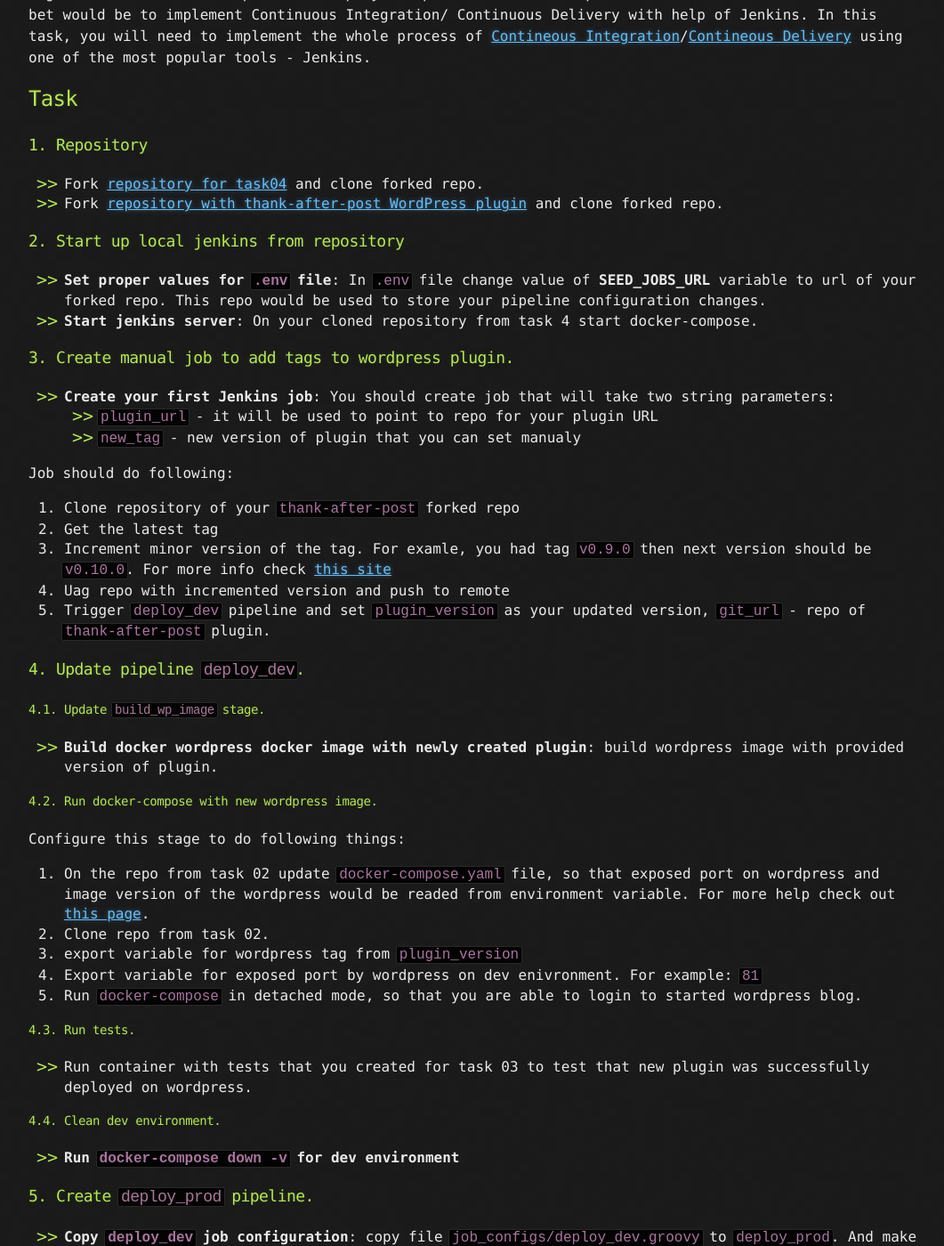
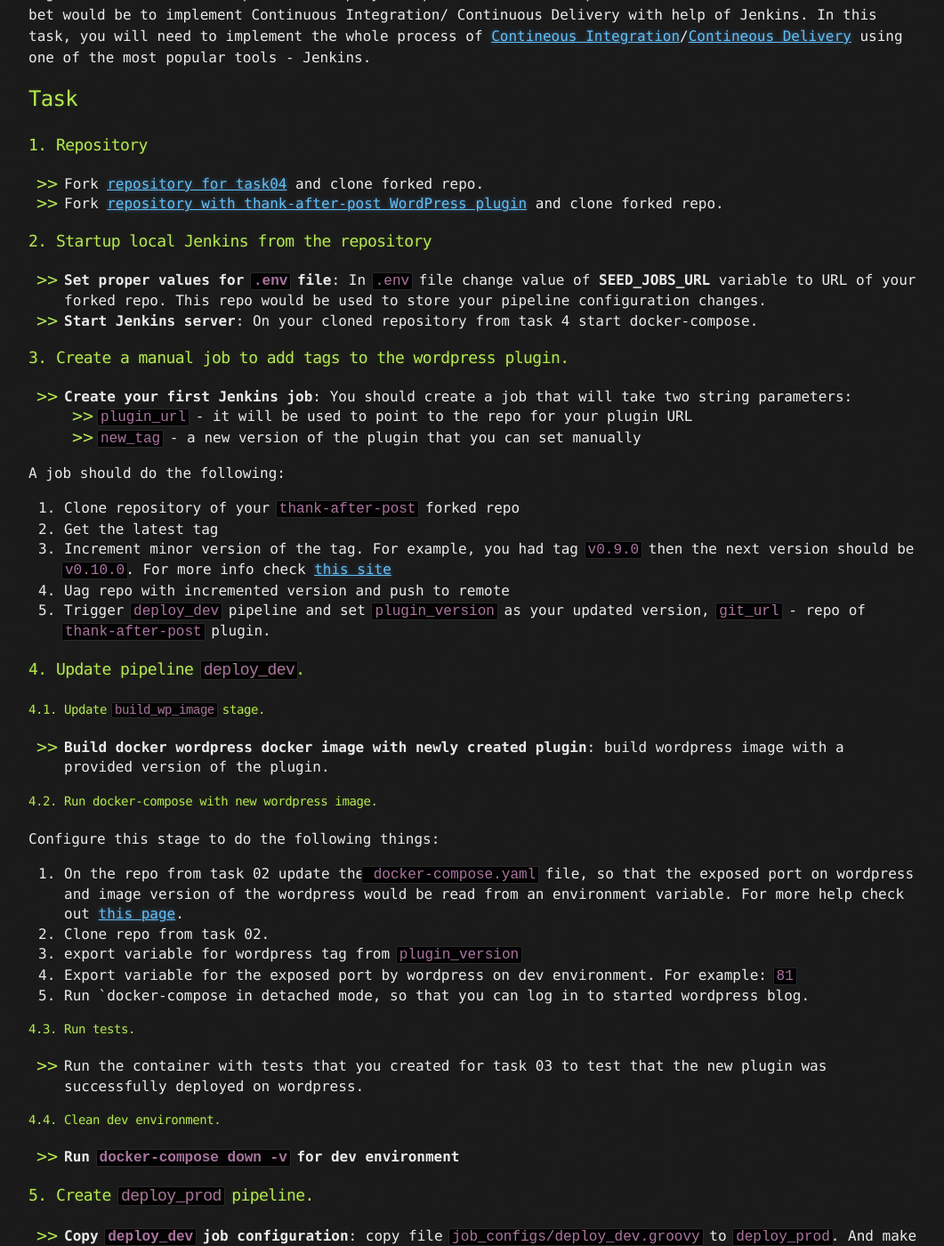
Before and after one commit to korney4eg/korney4eg.github.io, a Jekyll site: the page built from tasks/_posts/2021-02-01-phase2-task4-setup-ci-cd.md, in a window 1280 px wide and 1400 px high, scrolled down 290 px. Shown: the whole window at 89% size, without its empty margins (108-1169 px from the left). Built offline with Jekyll 4.4.1, drawn with Linux system fonts in a browser that asks for light colours; some of the changed text lies outside the part shown.

Commit message:
fix grammar

```diff
--- a/tasks/_posts/2021-02-01-phase2-task4-setup-ci-cd.md
+++ b/tasks/_posts/2021-02-01-phase2-task4-setup-ci-cd.md
@@ -12,7 +12,6 @@ Mei - the main developer started actively working on the Wordpress plugin. Toget
 <!--more-->
 In this task, you will need to implement the whole process of [Contineous Integration](https://www.martinfowler.com/articles/continuousIntegration.html)/[Contineous Delivery](https://www.martinfowler.com/delivery.html) using one of the most popular tools - Jenkins.
 
-
 ## Task
 
 ### 1. Repository
@@ -20,22 +19,22 @@ In this task, you will need to implement the whole process of [Contineous Integr
 * Fork [repository for task04](https://github.com/learningdevops-makvaz-com/phase02_task04) and clone forked repo.
 * Fork [repository with thank-after-post WordPress plugin](https://github.com/korney4eg/thank-after-post-plugin) and clone forked repo.
 
-### 2. Start up local jenkins from repository
+### 2. Startup local Jenkins from the repository
 
-* **Set proper values for `.env` file**: In `.env` file change value of **SEED_JOBS_URL** variable to url of your forked repo. This repo would be used to store your pipeline configuration changes.
-* **Start jenkins server**: On your cloned repository from task 4 start docker-compose.
+* **Set proper values for `.env` file**: In `.env` file change value of **SEED_JOBS_URL** variable to URL of your forked repo. This repo would be used to store your pipeline configuration changes.
+* **Start Jenkins server**: On your cloned repository from task 4 start docker-compose.
 
-### 3. Create manual job to add tags to wordpress plugin.
+### 3. Create a manual job to add tags to the wordpress plugin.
 
 * **Create your first Jenkins job**:
-You should create job that will take two string parameters:
-  * `plugin_url` - it will be used to point to repo for your plugin URL
-  * `new_tag` - new version of plugin that you can set manualy
+You should create a job that will take two string parameters:
+  * `plugin_url` - it will be used to point to the repo for your plugin URL
+  * `new_tag` - a new version of the plugin that you can set manually
 
-Job should do following:
+A job should do the following:
   1. Clone repository of your `thank-after-post` forked repo
   2. Get the latest tag
-  3. Increment minor version of the tag. For examle, you had tag `v0.9.0` then next version should be `v0.10.0`. For more info check [this site](https://semver.org/)
+  3. Increment minor version of the tag. For example, you had tag `v0.9.0` then the next version should be `v0.10.0`. For more info check [this site](https://semver.org/)
   4. Uag repo with incremented version and push to remote
   5. Trigger `deploy_dev` pipeline and set `plugin_version` as your updated version, `git_url` - repo of `thank-after-post` plugin.
 
@@ -43,20 +42,20 @@ Job should do following:
 
 #### 4.1. Update `build_wp_image` stage.
 
-* **Build docker wordpress docker image with newly created plugin**: build wordpress image with provided version of plugin.
+* **Build docker wordpress docker image with newly created plugin**: build wordpress image with a provided version of the plugin.
 
 #### 4.2. Run docker-compose with new wordpress image.
 
-Configure this stage to do following things:
-  1. On the repo from task 02 update `docker-compose.yaml` file, so that exposed port on wordpress and image version of the wordpress would be readed from environment variable. For more help check out [this page](https://docs.docker.com/compose/environment-variables/).
-  2. Clone repo from  task 02.
+Configure this stage to do the following things:
+  1. On the repo from task 02 update the` docker-compose.yaml` file, so that the exposed port on wordpress and image version of the wordpress would be read from an environment variable. For more help check out [this page](https://docs.docker.com/compose/environment-variables/).
+  2. Clone repo from task 02.
   3. export variable for wordpress tag from `plugin_version`
-  4. Export variable for exposed port by wordpress on dev enivronment. For example: `81`
-  5. Run `docker-compose` in detached mode, so that you are able to login to started wordpress blog.
+  4. Export variable for the exposed port by wordpress on dev environment. For example: `81`
+  5. Run `docker-compose in detached mode, so that you can log in to started wordpress blog.
 
 #### 4.3. Run tests.
 
-* Run container with tests that you created for task 03 to test that new plugin was successfully deployed on wordpress.
+* Run the container with tests that you created for task 03 to test that the new plugin was successfully deployed on wordpress.
 
 #### 4.4. Clean dev environment.
 
@@ -89,12 +88,12 @@ Configure this stage to do following things:
 
 ### Tips:
 
-* Take your time to understand how jenkins work.
-* If you check out job configuration `scriptPath` it reads file. This file is also called `Jenkinsfile`.
-* After jenkins creation there would be only one `z_seed_job` in dashboard. To load all your pipelines you should run this job.
+* Take your time to understand how Jenkins work.
+* If you check out job configuration `scriptPath` it reads a file. This file is also called `Jenkinsfile`.
+* After Jenkins creation there would be only one `z_seed_job` in the dashboard. To load all your pipelines you should run this job.
 * To check your changes to any stage you need to commit and push your changes to the repo.
-* If you make changes to job configuration (for example create new `deploy_prod` pipeline) you need to commit and push your changes, then to run `z_seed_job` manualy.
-* If you make changes to job, you only need to commit and push changes to repo and just manualy trigger `deploy_dev` job.
+* If you make changes to job configuration (for example create a new `deploy_prod` pipeline) you need to commit and push your changes, then run `z_seed_job` manually.
+* If you make changes to the job, you only need to commit and push changes to the repo and just manually trigger the `deploy_dev` job.
 
 
 ### Recommended soft:
```
